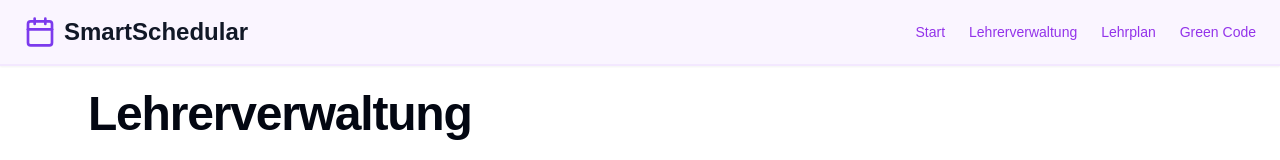
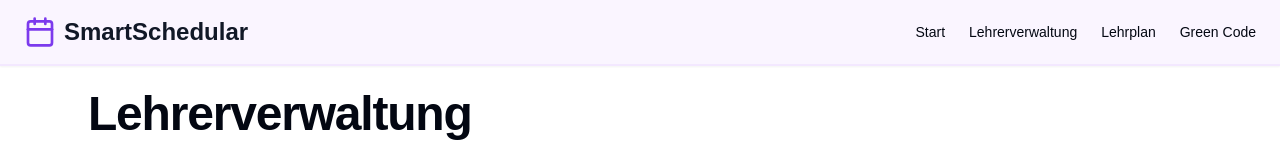
Before and after one commit to DanielEdlich/masys-smart-schedular, a Next.js app: page /lehrer-verwaltung in a window 1280 px wide. Shown: the top 160 px of the page. Built offline with nearby package versions, Linux system fonts and the light colour scheme; no server answers; the database is empty.

Commit message:
fix: adjust icon size in ClassScheduler and update Navbar link colors

```diff
--- a/src/components/ClassScheduler.tsx
+++ b/src/components/ClassScheduler.tsx
@@ -304,7 +304,7 @@ const DroppableSlot: React.FC<DroppableSlotProps> = ({ day, className, week, slo
             onClick={toggleBlock}
             title="Zeitfenster sperren"
           >
-            <Ban className="h-4 w-4" />
+            <Ban className="h-3 w-3" />
           </Button>
         </div>
       )}
--- a/src/components/Navbar.tsx
+++ b/src/components/Navbar.tsx
@@ -12,10 +12,10 @@ export const Navbar = () => {
             <span className="ml-2 text-2xl font-bold text-gray-900 dark:text-white">SmartSchedular</span>
           </Link>
           <nav className="hidden md:flex gap-6">
-            <Link className="text-sm font-medium text-purple-600 hover:text-purple-900 dark:text-gray-300 dark:hover:text-white" href="/">Start</Link>
-            <Link className="text-sm font-medium text-purple-600 hover:text-purple-900 dark:text-gray-300 dark:hover:text-white" href="/lehrer-verwaltung">Lehrerverwaltung</Link>
-            <Link className="text-sm font-medium text-purple-600 hover:text-purple-900 dark:text-gray-300 dark:hover:text-white" href="/lehrplan">Lehrplan</Link>
-            <Link className="text-sm font-medium text-purple-600 hover:text-purple-900 dark:text-gray-300 dark:hover:text-white" href="/#green-code">Green Code</Link>
+            <Link className="text-sm font-medium text-purple-1000 hover:text-purple-900 dark:text-gray-300 dark:hover:text-white" href="/">Start</Link>
+            <Link className="text-sm font-medium text-purple-1000 hover:text-purple-900 dark:text-gray-300 dark:hover:text-white" href="/lehrer-verwaltung">Lehrerverwaltung</Link>
+            <Link className="text-sm font-medium text-purple-1000 hover:text-purple-900 dark:text-gray-300 dark:hover:text-white" href="/lehrplan">Lehrplan</Link>
+            <Link className="text-sm font-medium text-purple-1000 hover:text-purple-900 dark:text-gray-300 dark:hover:text-white" href="/#green-code">Green Code</Link>
           </nav>
         </div>
       </header>
```
